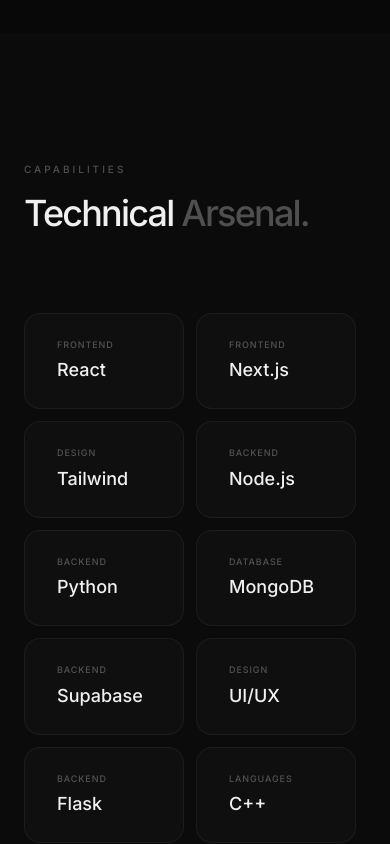
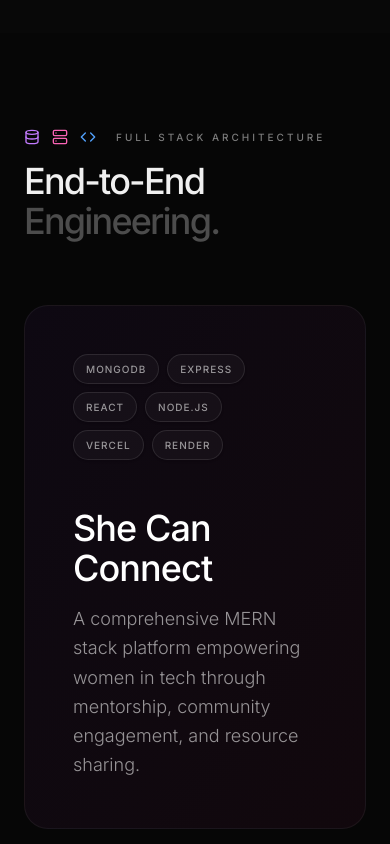
Before and after one commit to atharva07-SYS/portfolio, a Next.js app: page / in a window 390 px wide. Shown: the part 3500-4344 px from the top of the page. Built offline with nearby package versions, Linux system fonts and the light colour scheme.

Commit message:
Add dedicated Full Stack section for She Can Connect project

```diff
--- a/app/page.tsx
+++ b/app/page.tsx
@@ -2,6 +2,7 @@
 import Hero from "@/components/sections/Hero";
 import About from "@/components/sections/About";
 import Projects from "@/components/sections/Projects";
+import FullStack from "@/components/sections/FullStack";
 import Skills from "@/components/sections/Skills";
 import Achievements from "@/components/sections/Achievements";
 import Contact from "@/components/sections/Contact";
@@ -14,6 +15,7 @@
       <Hero />
       <About />
       <Projects />
+      <FullStack />
       <Skills />
       <Achievements />
       <Contact />
--- /dev/null
+++ b/components/sections/FullStack.tsx
@@ -0,0 +1,101 @@
+"use client";
+
+import { motion } from "framer-motion";
+import Link from "next/link";
+import { ArrowUpRight, Database, Server, Code } from "lucide-react";
+
+const projects = [
+  {
+    title: "She Can Connect",
+    description: "A comprehensive MERN stack platform empowering women in tech through mentorship, community engagement, and resource sharing.",
+    tags: ["MongoDB", "Express", "React", "Node.js", "Vercel", "Render"],
+    liveUrl: "https://shecan-fi3i.onrender.com/", // Placeholder, will let user know to update
+    gridSpan: "md:col-span-12",
+    bg: "bg-gradient-to-br from-purple-500/[0.05] to-pink-500/[0.05]",
+  }
+];
+
+export default function FullStack() {
+  return (
+    <section id="fullstack" className="py-24 px-6 bg-black/20">
+      <div className="w-full max-w-6xl mx-auto">
+        <div className="flex flex-col md:flex-row md:items-end justify-between mb-16 gap-8">
+          <div className="max-w-xl">
+            <motion.div
+              initial={{ opacity: 0, y: 10 }}
+              whileInView={{ opacity: 1, y: 0 }}
+              viewport={{ once: true }}
+              className="flex items-center gap-3 mb-4"
+            >
+              <Database className="w-4 h-4 text-purple-400" />
+              <Server className="w-4 h-4 text-pink-400" />
+              <Code className="w-4 h-4 text-blue-400" />
+              <p className="text-[10px] font-medium tracking-[0.3em] text-foreground/50 uppercase ml-2">
+                Full Stack Architecture
+              </p>
+            </motion.div>
+            <motion.h2
+              initial={{ opacity: 0, y: 20 }}
+              whileInView={{ opacity: 1, y: 0 }}
+              viewport={{ once: true }}
+              className="text-4xl md:text-5xl font-medium tracking-tighter text-foreground"
+            >
+              End-to-End <br />
+              <span className="text-foreground/30">Engineering.</span>
+            </motion.h2>
+          </div>
+          <motion.div
+            initial={{ opacity: 0 }}
+            whileInView={{ opacity: 1 }}
+            viewport={{ once: true }}
+            className="hidden md:block"
+          >
+            <p className="text-sm text-foreground/40 font-light text-right max-w-xs">
+              Complex data structures and scalable backend systems seamlessly integrated with modern frontend interfaces.
+            </p>
+          </motion.div>
+        </div>
+
+        <div className="grid grid-cols-1 md:grid-cols-12 gap-4">
+          {projects.map((project, index) => (
+            <motion.div
+              key={index}
+              initial={{ opacity: 0, y: 30 }}
+              whileInView={{ opacity: 1, y: 0 }}
+              viewport={{ once: true }}
+              transition={{ duration: 0.8 }}
+              className={`${project.gridSpan} group relative min-h-[400px] rounded-3xl border border-white/[0.05] overflow-hidden ${project.bg}`}
+            >
+              <Link href={project.liveUrl} target="_blank" className="flex flex-col h-full p-12">
+                <div className="flex items-start justify-between mb-12">
+                  <div className="flex flex-wrap gap-2">
+                    {project.tags.map((tag) => (
+                      <span key={tag} className="px-3 py-1.5 rounded-full border border-white/[0.1] bg-white/[0.03] text-[10px] font-medium tracking-widest text-foreground/60 uppercase shadow-sm">
+                        {tag}
+                      </span>
+                    ))}
+                  </div>
+                  <div className="w-12 h-12 rounded-full bg-white text-black flex items-center justify-center opacity-0 group-hover:opacity-100 transition-all duration-500 -translate-y-4 group-hover:translate-y-0 shadow-lg">
+                    <ArrowUpRight className="w-5 h-5" />
+                  </div>
+                </div>
+
+                <div className="mt-auto max-w-3xl">
+                  <h3 className="text-4xl font-medium tracking-tight text-white mb-4 group-hover:translate-x-2 transition-transform duration-500">
+                    {project.title}
+                  </h3>
+                  <p className="text-lg text-foreground/60 font-light leading-relaxed">
+                    {project.description}
+                  </p>
+                </div>
+
+                {/* Subtle Glow Effect */}
+                <div className="absolute inset-0 bg-gradient-to-tr from-white/[0.05] to-transparent opacity-0 group-hover:opacity-100 transition-opacity duration-700 pointer-events-none" />
+              </Link>
+            </motion.div>
+          ))}
+        </div>
+      </div>
+    </section>
+  );
+}
--- a/components/sections/Projects.tsx
+++ b/components/sections/Projects.tsx
@@ -10,8 +10,8 @@
     description: "Premium digital experience for a modern creative agency.",
     tags: ["Next.js", "Framer"],
     liveUrl: "https://demoagency.vercel.app/",
-    gridSpan: "md:col-span-8",
-    bg: "bg-white/[0.03]",
+    gridSpan: "md:col-span-4",
+    bg: "bg-white/[0.01]",
   },
   {
     title: "Backend Core",
```
